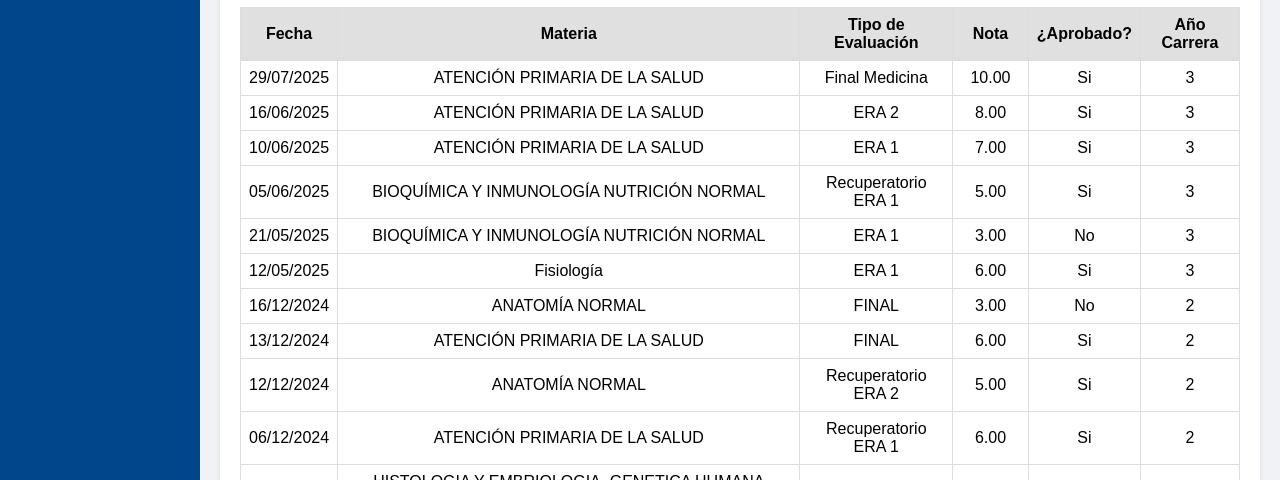
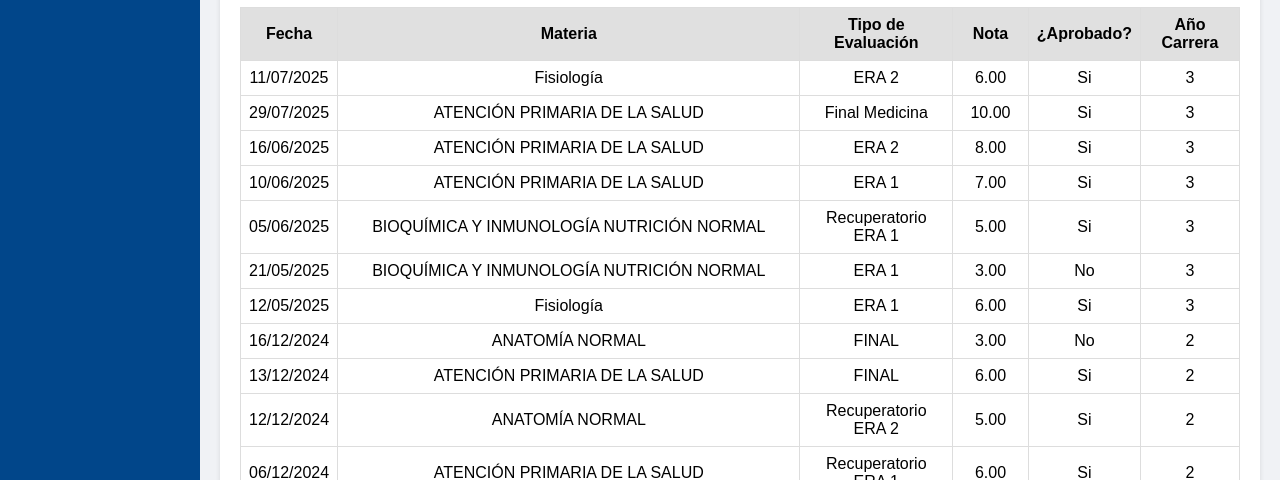
Before and after one commit to Fbarcelo4587/notas-fundaci-n-barcelo, a plain HTML site: page notasbarcelo.html in a window 1280 px wide. Shown: the part 320-800 px from the top of the page. Drawn offline with Linux system fonts and the light colour scheme.

Commit message:
Update notasbarcelo.html

```diff
--- a/notasbarcelo.html
+++ b/notasbarcelo.html
@@ -117,7 +117,8 @@
                     </tr>
                 </thead>
                 <tbody>
-                    <tr><td>29/07/2025</td><td>ATENCIÓN PRIMARIA DE LA SALUD</td><td>Final Medicina</td><td>10.00</td><td>Si</td><td>3</td></tr>
+                    <tr><td>11/07/2025</td><td>Fisiología</td><td>ERA 2</td><td>6.00</td><td>Si</td><td>3</td></tr>
+<tr><td>29/07/2025</td><td>ATENCIÓN PRIMARIA DE LA SALUD</td><td>Final Medicina</td><td>10.00</td><td>Si</td><td>3</td></tr>
 <tr><td>16/06/2025</td><td>ATENCIÓN PRIMARIA DE LA SALUD</td><td>ERA 2</td><td>8.00</td><td>Si</td><td>3</td></tr>
 <tr><td>10/06/2025</td><td>ATENCIÓN PRIMARIA DE LA SALUD</td><td>ERA 1</td><td>7.00</td><td>Si</td><td>3</td></tr>
 <tr><td>05/06/2025</td><td>BIOQUÍMICA Y INMUNOLOGÍA NUTRICIÓN NORMAL</td><td>Recuperatorio ERA 1</td><td>5.00</td><td>Si</td><td>3</td></tr>
```
